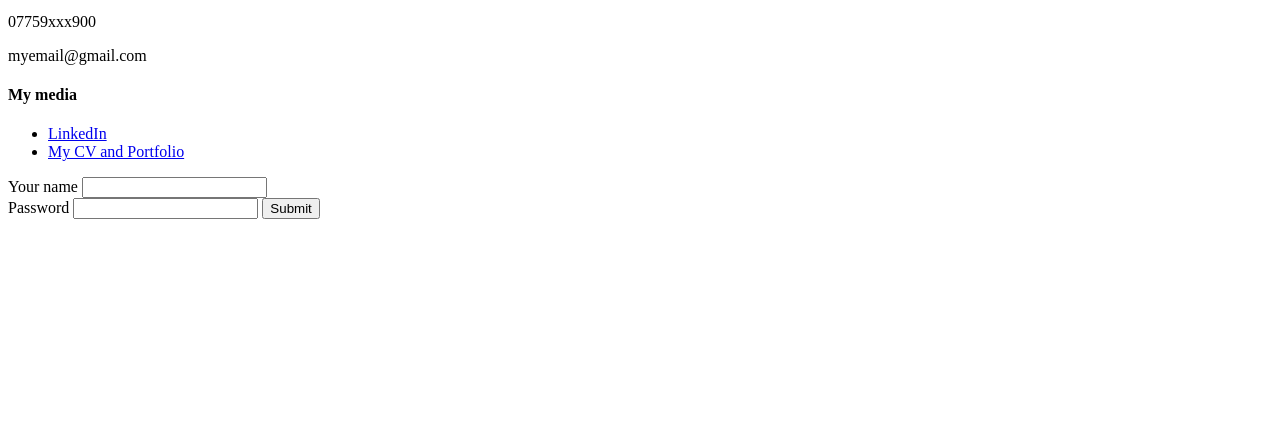
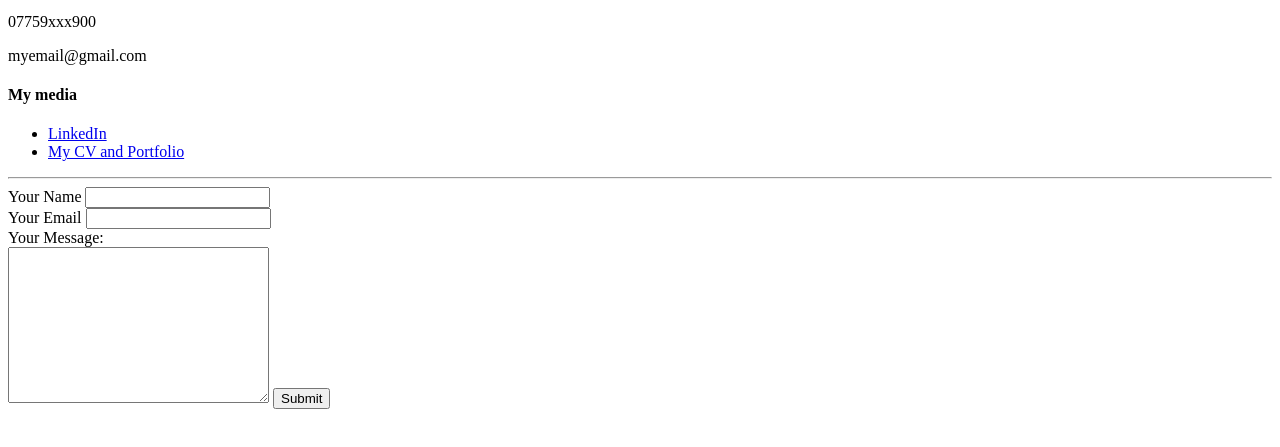
Before and after one commit to loliechenique/cv, a plain HTML site: page contact me.html in a window 1280 px wide. Shown: the part 137-584 px from the top of the page. Drawn offline with Linux system fonts and the light colour scheme.

Commit message:
Update contact me.html

```diff
--- a/contact me.html
+++ b/contact me.html
@@ -21,11 +21,14 @@
     <li><a href="https://www.linkedin.com/in/luz-echenique/">LinkedIn</a></li>
     <li><a href="https://issuu.com/marialuzechenique">My CV and Portfolio</a></li>
   </ul>
-  <form class="" action="index.html" method="post">
-    <label for="">Your name</label>
-    <input type="text" name="" value=""><br>
-    <label for="">Password</label>
-    <input type="password" name="" value="">
+   <hr>
+  <form enctype="text/plain"action="mailto:loliechenique@gmail.com" method="post">
+    <label for="">Your Name</label>
+    <input type="text" name="yourname" value=""><br>
+    <label for="">Your Email</label>
+    <input type="email" name="youremail" value=""> <br>
+    <label>Your Message:</label><br />
+    <textarea name="yourmessage" rows="10" cols="30" /></textarea>
     <input type="Submit" name="">
   </form>
 </body>
```
